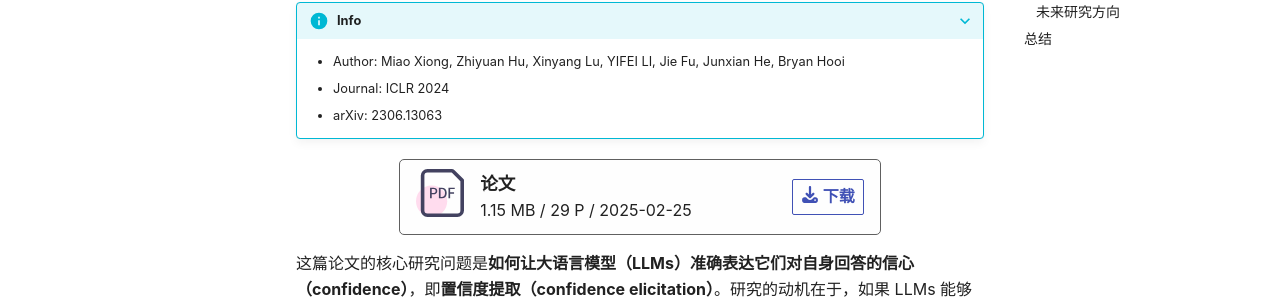
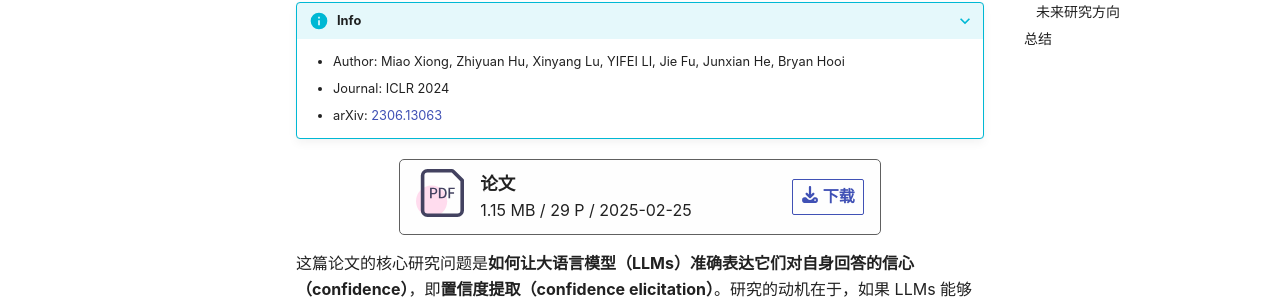
Before and after one commit to VictorWang712/Note, an MkDocs documentation site: the page built from docs/science_research/papers/arXiv_2306_13063.md, in a window 1280 px wide and 900 px high. Shown: the part 309-609 px from the top of the window. Built offline with MkDocs 1.6.1 and Material for MkDocs 9.7.7, drawn with Linux system fonts in a browser that asks for light colours; some web fonts are replaced; comment, search, counter and statistics services are not loaded; some of the changed lines change nothing that is shown.

Commit message:
docs: Edit arXiv:2306.13063

```diff
--- a/docs/science_research/papers/arXiv_2306_13063.md
+++ b/docs/science_research/papers/arXiv_2306_13063.md
@@ -8,7 +8,7 @@ comments: true
 
     - Author: Miao Xiong, Zhiyuan Hu, Xinyang Lu, YIFEI LI, Jie Fu, Junxian He, Bryan Hooi
     - Journal: ICLR 2024
-    - arXiv: 2306.13063
+    - arXiv: [2306.13063](https://arxiv.org/abs/2306.13063)
 
 <div class="card file-block" markdown="1">
 <div class="file-icon"><img src="/Note/assets/images/icons/pdf.svg" style="height: 3em;"></div>
```
